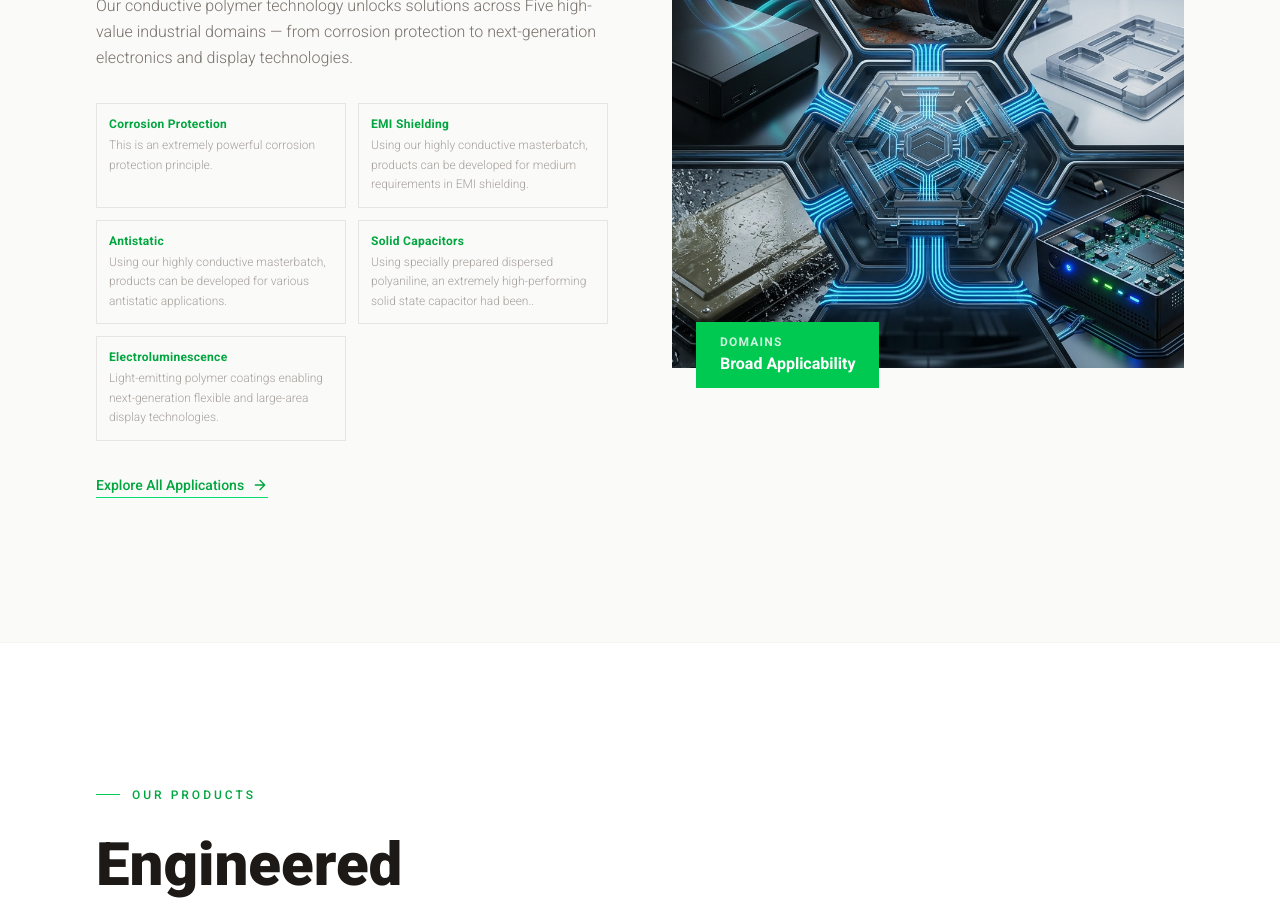
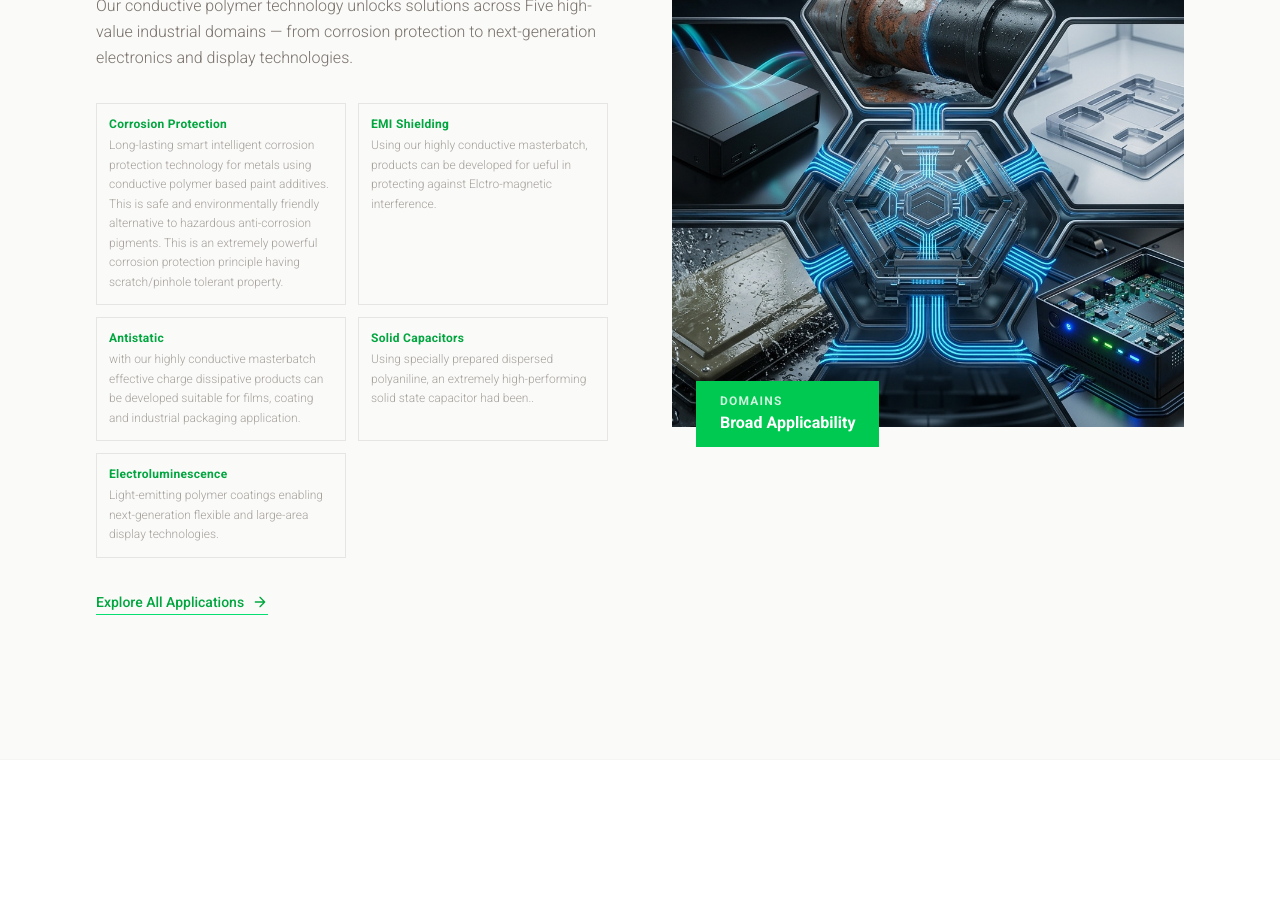
Before and after one commit to deploymentcode1621-dotcom/electroactivx, a React (Vite) app in the folder elektroactivx/: page / in a window 1280 px wide. Shown: the part 2000-2905 px from the top of the page. Built offline with nearby package versions, Linux system fonts and the light colour scheme.

Commit message:
changes in home.jsx
By Tanvi Mali

```diff
--- a/elektroactivx/src/pages/Home.jsx
+++ b/elektroactivx/src/pages/Home.jsx
@@ -58,9 +58,9 @@ function Counter({ target, suffix = "" }) {
 }
 
 const APPLICATIONS = [
-  { title: "Corrosion Protection",  desc: "This is an extremely powerful corrosion protection principle.  " },
-  { title: "EMI Shielding",         desc: "Using our highly conductive masterbatch, products can be developed for medium requirements in EMI shielding." },
-  { title: "Antistatic",            desc: "Using our highly conductive masterbatch, products can be developed for various antistatic applications." },
+  { title: "Corrosion Protection",  desc: "Long-lasting smart intelligent corrosion protection technology for metals using conductive polymer based paint additives. This is safe and environmentally friendly alternative to hazardous anti-corrosion pigments. This is an extremely powerful corrosion protection principle having scratch/pinhole tolerant property.  " },
+  { title: "EMI Shielding",         desc: "Using our highly conductive masterbatch, products can be developed for ueful in protecting against Elctro-magnetic interference." },
+  { title: "Antistatic",            desc: "with our highly conductive masterbatch effective charge dissipative products can be developed suitable for films, coating and industrial packaging application." },
   { title: "Solid Capacitors",      desc: "Using specially prepared dispersed polyaniline, an extremely high-performing solid state capacitor had been.." },
   { title: "Electroluminescence",   desc: "Light-emitting polymer coatings enabling next-generation flexible and large-area display technologies." },
 ];
```
